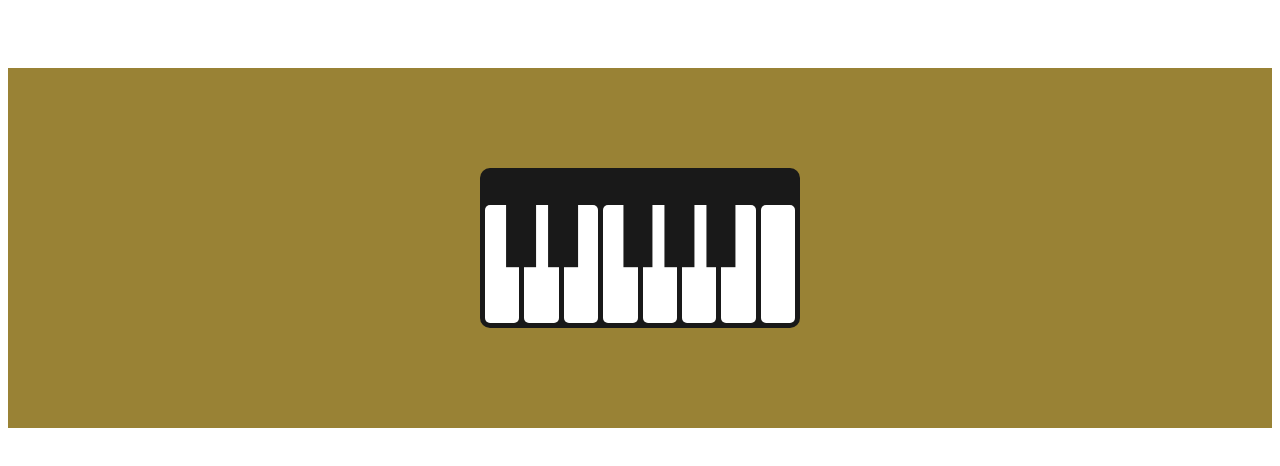
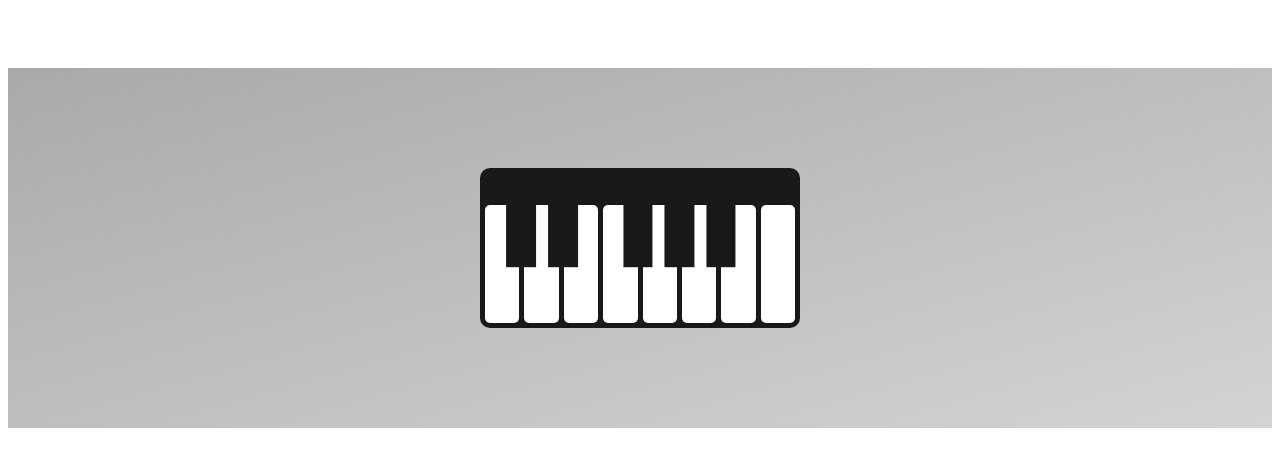
Before and after one commit to Stowaway4331/simple-midC-piano, a plain HTML site: page index.html in a window 1280 px wide. Drawn offline with Linux system fonts and the light colour scheme.

Commit message:
Update style.css

```diff
--- a/style.css
+++ b/style.css
@@ -8,7 +8,7 @@ body{
   width: 100%;
   height: 75%;
   margin:10em auto;
-  background-color: #998235;
+  background-image: linear-gradient(to bottom right, darkgrey, lightgrey);
   display: grid;
   grid-template: 1fr / 1fr;
   place-items: center;
```
